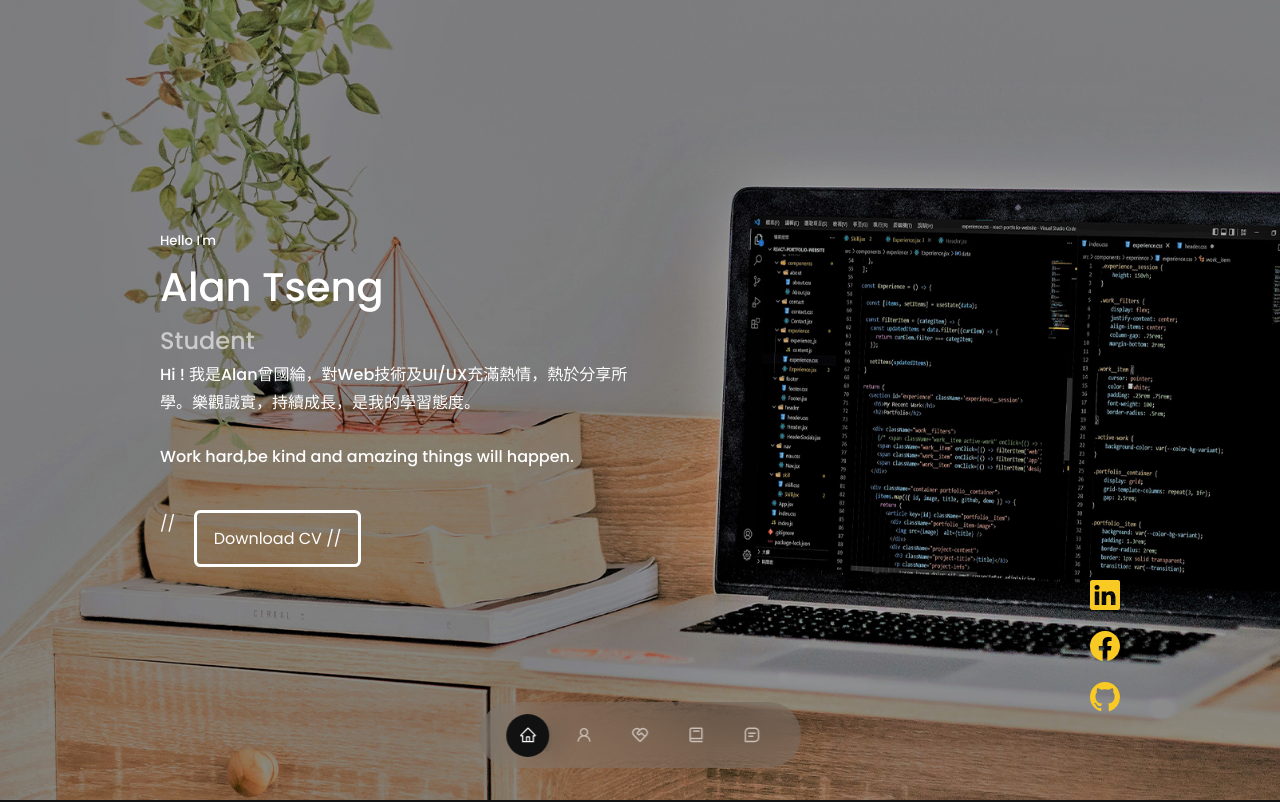
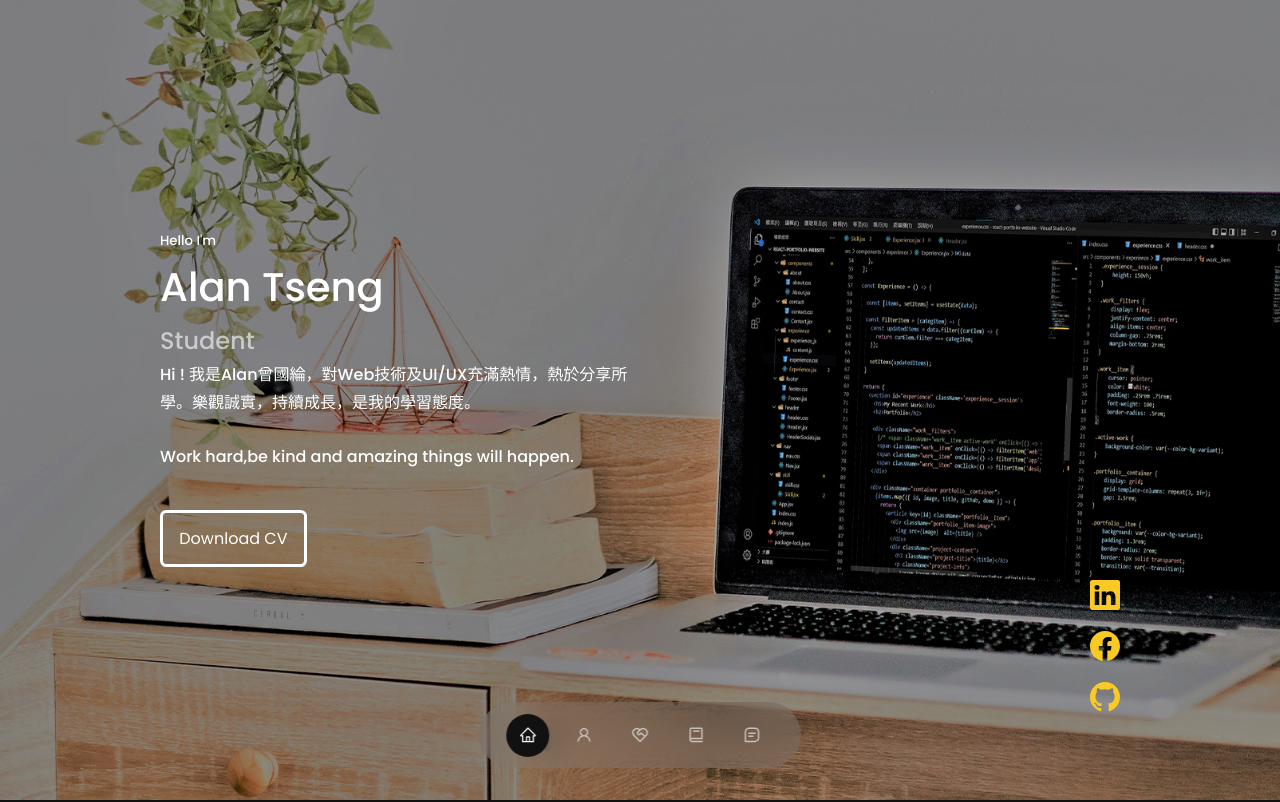
Before and after one commit to 02071819/tsengkuolun-portfolio, a React (Create React App) app: page / in a window 1280 px wide. Shown: the top 802 px of the page. Built offline with nearby package versions, Linux system fonts and the light colour scheme.

Commit message:
Update Header.jsx

```diff
--- a/src/components/header/Header.jsx
+++ b/src/components/header/Header.jsx
@@ -20,9 +20,9 @@ const Header = () => {
           <h4>Work hard,be kind and amazing things will happen.</h4>
 
           <div className="cta">
-//             <a href={CV} download className="header_btn">
+            <a href={CV} className="header_btn">
               Download CV
-//             </a>
+            </a>
           </div>
         </div>
         <HeaderSocials />
```
